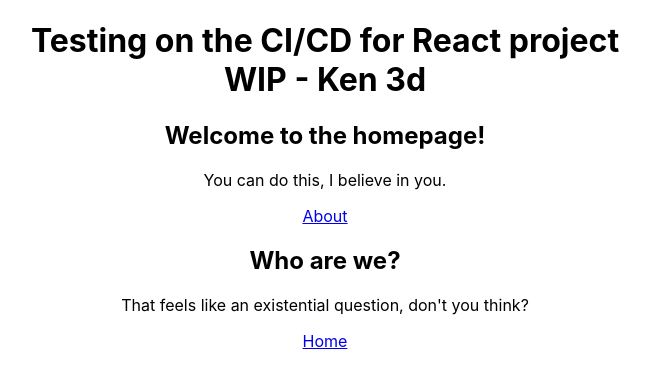
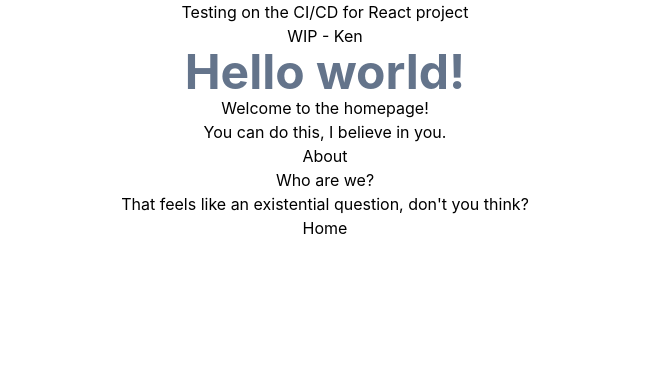
Before and after one commit to ken-lyk/ken-lyk.github.io, a React (Create React App) app: page / in a window 1280 px wide. Shown: the top 388 px of the page, without its empty margins (315-965 px from the left). Built offline with nearby package versions, Linux system fonts and the light colour scheme.

Commit message:
add tailwindcss

```diff
--- a/package.json
+++ b/package.json
@@ -40,6 +40,9 @@
     ]
   },
   "devDependencies": {
-    "gh-pages": "^4.0.0"
+    "autoprefixer": "^10.4.12",
+    "gh-pages": "^4.0.0",
+    "postcss": "^8.4.18",
+    "tailwindcss": "^3.1.8"
   }
 }
--- /dev/null
+++ b/postcss.config.js
@@ -0,0 +1,6 @@
+module.exports = {
+  plugins: {
+    tailwindcss: {},
+    autoprefixer: {},
+  },
+}
--- a/src/App.js
+++ b/src/App.js
@@ -1,4 +1,5 @@
 import './App.css';
+import React from 'react'
 import Home from './Home';
 import About from './About';
 
@@ -8,8 +9,12 @@
       <h1>
         Testing on the CI/CD for React project
         <br/>
-        WIP - Ken 3d
+        WIP - Ken
       </h1>
+
+      <h1 className="text-5xl font-bold text-slate-500">
+      Hello world!
+    </h1>
 
       <Home/>
       <About/>
--- a/src/index.css
+++ b/src/index.css
@@ -1,3 +1,7 @@
+@tailwind base;
+@tailwind components;
+@tailwind utilities;
+
 body {
   margin: 0;
   font-family: -apple-system, BlinkMacSystemFont, 'Segoe UI', 'Roboto', 'Oxygen',
--- /dev/null
+++ b/tailwind.config.js
@@ -0,0 +1,10 @@
+/** @type {import('tailwindcss').Config} */
+module.exports = {
+  content: [
+    "./src/**/*.{js,jsx,ts,tsx}",
+  ],
+  theme: {
+    extend: {},
+  },
+  plugins: [],
+}
```
Also changed, not shown: 2 other files (tests, documents, lock files or other folders).
